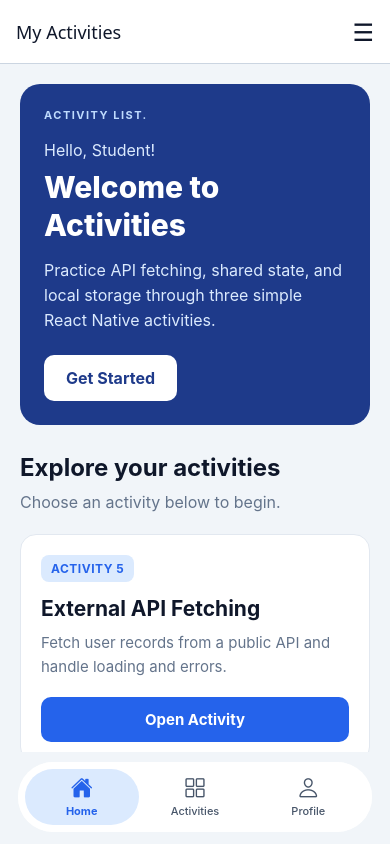
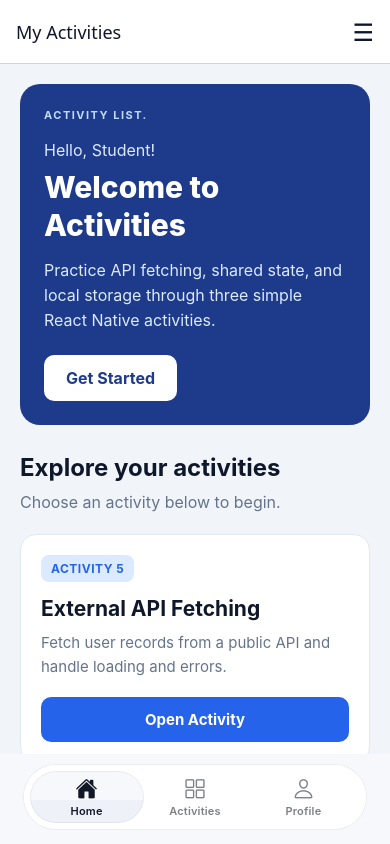
Before and after one commit to Mhy-ckel/MCO2, a React Native app: screen / in a window 390 px wide. Built offline with nearby package versions, Linux system fonts and the light colour scheme.

Commit message:
fix navbar error

```diff
--- a/components/FloatingTabBar.jsx
+++ b/components/FloatingTabBar.jsx
@@ -1,266 +1,273 @@
-import React, { useEffect, useRef, useState } from "react";
-
+import React, { useState, useRef, useEffect } from "react";
 import {
+  View,
+  Text,
+  TouchableOpacity,
+  StyleSheet,
   Animated,
   Platform,
-  Pressable,
-  StyleSheet,
-  Text,
-  View,
 } from "react-native";
-
-import { BlurView } from "expo-blur";
-import Ionicons from "@expo/vector-icons/Ionicons";
+import { Ionicons } from "@expo/vector-icons";
 import { useSafeAreaInsets } from "react-native-safe-area-context";
-
 import { useAppTheme } from "../theme/useAppTheme";
 
-const TAB_ICONS = {
-  Home: {
-    active: "home",
-    inactive: "home-outline",
+const TABS = [
+  {
+    key: "Home",
+    label: "Home",
+    icon: "home-outline",
+    activeIcon: "home",
   },
-  Activities: {
-    active: "grid",
-    inactive: "grid-outline",
+  {
+    key: "Activities",
+    label: "Activities",
+    icon: "grid-outline",
+    activeIcon: "grid",
   },
-  Profile: {
-    active: "person",
-    inactive: "person-outline",
+  {
+    key: "Profile",
+    label: "Profile",
+    icon: "person-outline",
+    activeIcon: "person",
   },
-};
+];
 
-const INNER_PADDING = 6;
-
-export default function FloatingTabBar({ state, descriptors, navigation }) {
-  const { theme, darkMode } = useAppTheme();
+export default function FloatingTabBar({ state, navigation }) {
+  const { theme } = useAppTheme();
   const insets = useSafeAreaInsets();
 
-  const [barWidth, setBarWidth] = useState(0);
-  const indicatorPosition = useRef(new Animated.Value(0)).current;
-
-  const tabWidth =
-    barWidth > 0 ? (barWidth - INNER_PADDING * 2) / state.routes.length : 0;
+  const [activeTab, setActiveTab] = useState("Home");
+  const indicatorX = useRef(new Animated.Value(0)).current;
+  const pillWidth = useRef(0);
 
   useEffect(() => {
-    if (!tabWidth) {
+    const currentRoute = state?.routes?.[state.index]?.name;
+
+    if (currentRoute && TABS.some((tab) => tab.key === currentRoute)) {
+      setActiveTab(currentRoute);
+    }
+  }, [state?.index, state?.routes]);
+
+  useEffect(() => {
+    const index = TABS.findIndex((tab) => tab.key === activeTab);
+
+    if (index === -1 || !pillWidth.current) {
       return;
     }
 
-    const animation = Animated.spring(indicatorPosition, {
-      toValue: state.index * tabWidth,
-      damping: 22,
-      stiffness: 220,
-      mass: 0.8,
+    const tabWidth = pillWidth.current / TABS.length;
+
+    Animated.spring(indicatorX, {
+      toValue: index * tabWidth,
       useNativeDriver: true,
-    });
+      friction: 8,
+      tension: 70,
+    }).start();
+  }, [activeTab, pillWidth.current, indicatorX]);
 
-    animation.start();
+  const handleTabPress = (tabKey) => {
+    setActiveTab(tabKey);
+    navigation.navigate(tabKey);
+  };
 
-    return () => animation.stop();
-  }, [state.index, tabWidth, indicatorPosition]);
+  const handlePillLayout = (event) => {
+    const { width } = event.nativeEvent.layout;
+    pillWidth.current = width;
+
+    const index = TABS.findIndex((tab) => tab.key === activeTab);
+
+    if (index !== -1) {
+      indicatorX.setValue(index * (width / TABS.length));
+    }
+  };
+
+  const colors = {
+    background:
+      theme.tabBarBackground || (theme.isDark ? "#101318" : "#F7F8FB"),
+    pill: theme.tabBarPill || (theme.isDark ? "#1B2028" : "#FFFFFF"),
+    border:
+      theme.tabBarBorder ||
+      (theme.isDark ? "rgba(255, 255, 255, 0.10)" : "rgba(15, 23, 42, 0.08)"),
+    selection: theme.tabBarSelection || (theme.isDark ? "#2A3240" : "#EEF2F8"),
+    active: theme.tabBarActive || (theme.isDark ? "#FFFFFF" : "#111827"),
+    inactive:
+      theme.tabBarInactive ||
+      (theme.isDark ? "rgba(235, 241, 255, 0.62)" : "rgba(17, 24, 39, 0.55)"),
+    highlight: theme.isDark
+      ? "rgba(255, 255, 255, 0.10)"
+      : "rgba(255, 255, 255, 0.90)",
+    lowerHighlight: theme.isDark
+      ? "rgba(255, 255, 255, 0.04)"
+      : "rgba(255, 255, 255, 0.45)",
+    selectionHighlight: theme.isDark
+      ? "rgba(255, 255, 255, 0.14)"
+      : "rgba(255, 255, 255, 0.95)",
+    selectionEdge: theme.isDark
+      ? "rgba(255, 255, 255, 0.10)"
+      : "rgba(15, 23, 42, 0.06)",
+    shadow: theme.isDark ? "#000000" : "#0F172A",
+  };
+
+  const styles = createStyles(colors, insets);
 
   return (
-    <View
+    <View style={styles.navigationArea}>
+      <View style={styles.pill} onLayout={handlePillLayout}>
+        <View style={styles.pillBase} />
+
+        <View style={styles.pillTopHighlight} />
+
+        <View style={styles.pillBottomHighlight} />
+
+        <Animated.View
           style={[
-        styles.container,
+            styles.selectionIndicator,
             {
-          backgroundColor: theme.background,
-          paddingBottom: Math.max(insets.bottom, 12),
+              backgroundColor: colors.selection,
+              transform: [{ translateX: indicatorX }],
             },
           ]}
         >
-      <View
+          <View style={styles.selectionHighlight} />
+          <View style={styles.selectionEdge} />
+        </Animated.View>
+
+        {TABS.map((tab) => {
+          const isActive = activeTab === tab.key;
+
+          return (
+            <TouchableOpacity
+              key={tab.key}
+              style={styles.tabButton}
+              activeOpacity={0.8}
+              onPress={() => handleTabPress(tab.key)}
+              accessibilityRole="tab"
+              accessibilityState={{ selected: isActive }}
+              accessibilityLabel={tab.label}
+            >
+              <Ionicons
+                name={isActive ? tab.activeIcon : tab.icon}
+                size={22}
+                color={isActive ? colors.active : colors.inactive}
+              />
+
+              <Text
                 style={[
-          styles.shadowContainer,
+                  styles.tabLabel,
                   {
-            backgroundColor: theme.surface,
-            shadowColor: theme.shadow,
+                    color: isActive ? colors.active : colors.inactive,
                   },
                 ]}
               >
-        <View
-          style={[
-            styles.pill,
-            {
-              backgroundColor: theme.pill,
-              borderColor: theme.pillBorder,
-            },
-          ]}
-          onLayout={(event) => {
-            setBarWidth(event.nativeEvent.layout.width);
-          }}
-        >
-          {Platform.OS === "ios" ? (
-            <BlurView
-              intensity={65}
-              tint={darkMode ? "dark" : "light"}
-              pointerEvents="none"
-              style={StyleSheet.absoluteFillObject}
-            />
-          ) : (
-            <View
-              pointerEvents="none"
-              style={[
-                StyleSheet.absoluteFillObject,
-                {
-                  backgroundColor: theme.pillAndroid,
-                },
-              ]}
-            />
-          )}
-
-          {tabWidth > 0 && (
-            <Animated.View
-              pointerEvents="none"
-              style={[
-                styles.indicator,
-                {
-                  width: tabWidth,
-                  backgroundColor: theme.selected,
-                  transform: [
-                    {
-                      translateX: indicatorPosition,
-                    },
-                  ],
-                },
-              ]}
-            />
-          )}
-
-          <View style={styles.tabs}>
-            {state.routes.map((route, index) => {
-              const focused = state.index === index;
-              const options = descriptors[route.key].options;
-
-              const label =
-                typeof options.tabBarLabel === "string"
-                  ? options.tabBarLabel
-                  : route.name;
-
-              const icons = TAB_ICONS[route.name] || {
-                active: "ellipse",
-                inactive: "ellipse-outline",
-              };
-
-              function handlePress() {
-                const event = navigation.emit({
-                  type: "tabPress",
-                  target: route.key,
-                  canPreventDefault: true,
-                });
-
-                if (!focused && !event.defaultPrevented) {
-                  navigation.navigate(route.name, route.params);
-                }
-              }
-
-              return (
-                <Pressable
-                  key={route.key}
-                  onPress={handlePress}
-                  onLongPress={() => {
-                    navigation.emit({
-                      type: "tabLongPress",
-                      target: route.key,
-                    });
-                  }}
-                  accessibilityRole="tab"
-                  accessibilityState={{
-                    selected: focused,
-                  }}
-                  accessibilityLabel={
-                    options.tabBarAccessibilityLabel || `${label} tab`
-                  }
-                  style={({ pressed }) => [
-                    styles.tab,
-                    pressed && styles.pressed,
-                  ]}
-                >
-                  <Ionicons
-                    name={focused ? icons.active : icons.inactive}
-                    size={22}
-                    color={focused ? theme.accent : theme.secondary}
-                  />
-
-                  <Text
-                    numberOfLines={1}
-                    style={[
-                      styles.label,
-                      {
-                        color: focused ? theme.accent : theme.secondary,
-                        fontWeight: focused ? "700" : "500",
-                      },
-                    ]}
-                  >
-                    {label}
+                {tab.label}
               </Text>
-                </Pressable>
+            </TouchableOpacity>
           );
         })}
-          </View>
-        </View>
       </View>
     </View>
   );
 }
 
-const styles = StyleSheet.create({
-  container: {
+const createStyles = (colors, insets) =>
+  StyleSheet.create({
+    navigationArea: {
+      width: "100%",
       alignItems: "center",
+      justifyContent: "center",
       paddingTop: 10,
-    paddingHorizontal: 18,
+      paddingBottom: Math.max(insets.bottom, 14),
+      backgroundColor: colors.background,
+      flexShrink: 0,
     },
-
-  shadowContainer: {
-    width: "100%",
-    maxWidth: 420,
-    borderRadius: 36,
+    pill: {
+      flexDirection: "row",
+      alignItems: "center",
+      justifyContent: "space-between",
+      width: "88%",
+      maxWidth: 430,
+      height: 66,
+      borderRadius: 33,
+      backgroundColor: colors.pill,
+      borderWidth: 1,
+      borderColor: colors.border,
+      paddingHorizontal: 8,
+      overflow: "hidden",
+      ...Platform.select({
+        ios: {
+          shadowColor: colors.shadow,
+          shadowOpacity: 0.16,
+          shadowRadius: 18,
           shadowOffset: {
             width: 0,
-      height: 5,
+            height: 8,
           },
-    shadowOpacity: 0.12,
-    shadowRadius: 12,
+        },
+        android: {
           elevation: 8,
         },
-
-  pill: {
-    height: 70,
-    borderRadius: 36,
+      }),
+    },
+    pillBase: {
+      ...StyleSheet.absoluteFillObject,
+      backgroundColor: colors.pill,
+    },
+    pillTopHighlight: {
+      position: "absolute",
+      top: 0,
+      left: 0,
+      right: 0,
+      height: "52%",
+      backgroundColor: colors.highlight,
+      opacity: 0.35,
+    },
+    pillBottomHighlight: {
+      position: "absolute",
+      bottom: 0,
+      left: 0,
+      right: 0,
+      height: "30%",
+      backgroundColor: colors.lowerHighlight,
+      opacity: 0.18,
+    },
+    selectionIndicator: {
+      position: "absolute",
+      top: 6,
+      bottom: 6,
+      left: 6,
+      width: "33.333%",
+      borderRadius: 27,
       overflow: "hidden",
+    },
+    selectionHighlight: {
+      position: "absolute",
+      top: 0,
+      left: 0,
+      right: 0,
+      height: "55%",
+      backgroundColor: colors.selectionHighlight,
+      opacity: 0.55,
+    },
+    selectionEdge: {
+      position: "absolute",
+      top: 0,
+      bottom: 0,
+      left: 0,
+      right: 0,
+      borderRadius: 27,
       borderWidth: 1,
+      borderColor: colors.selectionEdge,
     },
-
-  tabs: {
+    tabButton: {
       flex: 1,
-    flexDirection: "row",
-    padding: INNER_PADDING,
-  },
-
-  tab: {
-    flex: 1,
-    minWidth: 0,
+      height: "100%",
       alignItems: "center",
       justifyContent: "center",
-    borderRadius: 30,
+      gap: 3,
     },
-
-  indicator: {
-    position: "absolute",
-    top: INNER_PADDING,
-    bottom: INNER_PADDING,
-    left: INNER_PADDING,
-    borderRadius: 30,
-  },
-
-  label: {
-    marginTop: 4,
+    tabLabel: {
       fontSize: 11,
-  },
-
-  pressed: {
-    opacity: 0.65,
-    transform: [{ scale: 0.96 }],
+      fontWeight: "600",
+      letterSpacing: 0.2,
     },
   });
```
Lines whose indentation alone changed are shown as unchanged.
